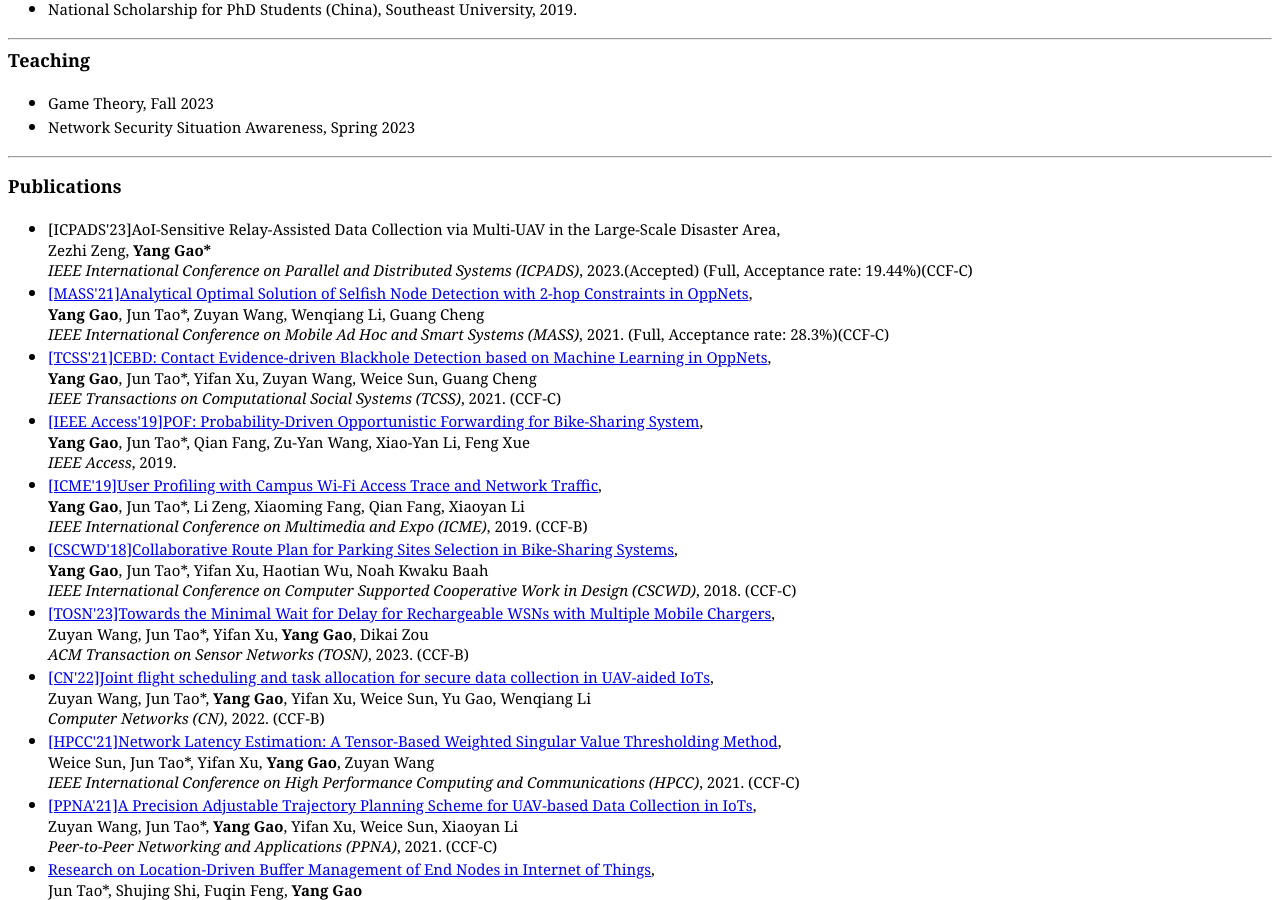
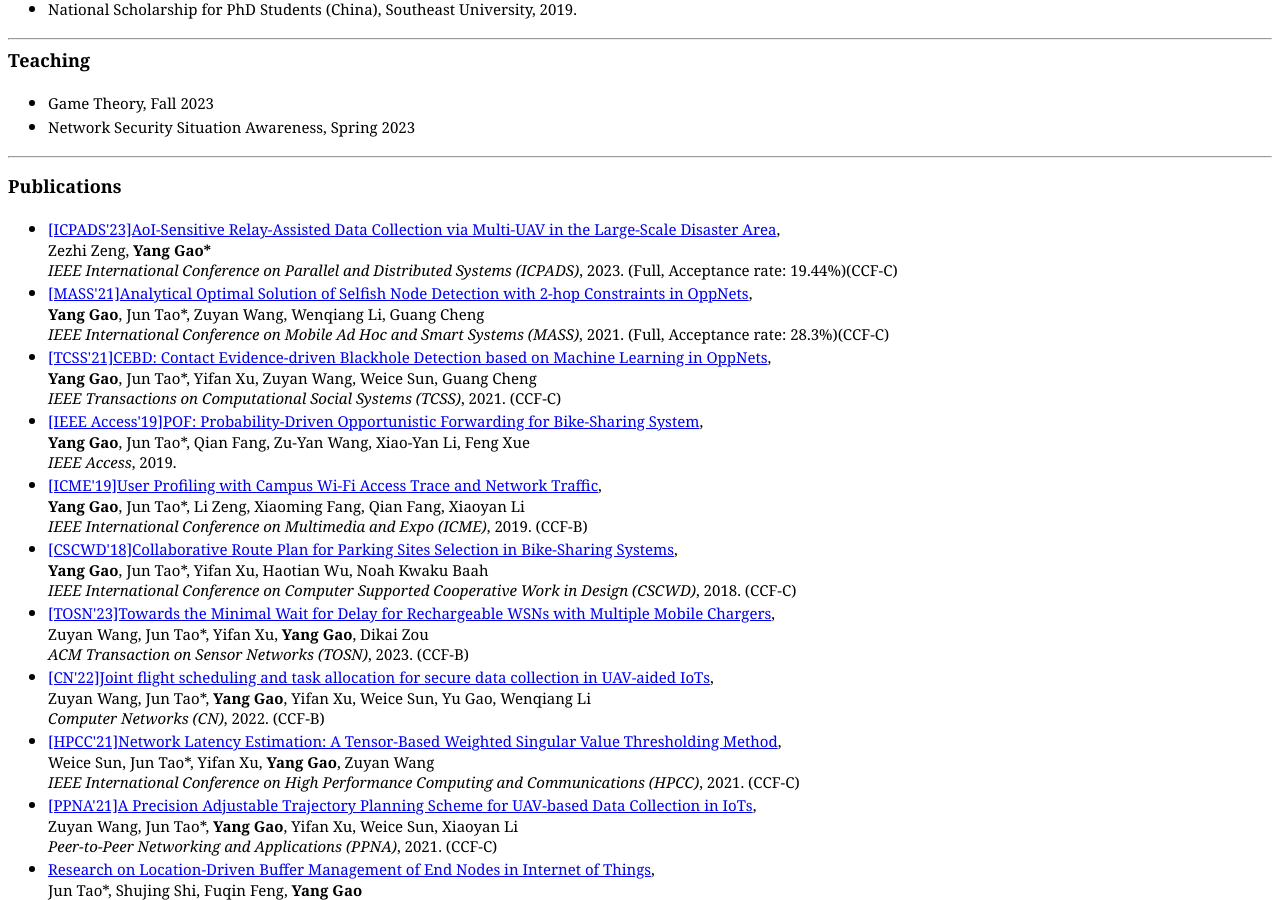
Before and after one commit to gaoyang23nj/gaoyang23nj.github.io, a Jekyll site: the page index.html, which Jekyll copies as it is, in a window 1280 px wide and 900 px high, scrolled down 1104 px. Built offline with Jekyll 4.4.1, drawn with Linux system fonts in a browser that asks for light colours.

Commit message:
Update index.html

```diff
--- a/index.html
+++ b/index.html
@@ -152,10 +152,10 @@
 <p><span style="font-weight: bold; font-size: 18px;">Publications</span></p>
 <ul class="style5">
     <li>
-        <small><a>
+        <small><a href="https://ieeexplore.ieee.org/document/10475922">
 		[ICPADS'23]AoI-Sensitive Relay-Assisted Data Collection via Multi-UAV in the Large-Scale Disaster Area</a>, <br>
         Zezhi Zeng, <strong>Yang Gao*</strong><br>
-        <em>IEEE International Conference on Parallel and Distributed Systems (ICPADS)</em>, 2023.(Accepted)
+        <em>IEEE International Conference on Parallel and Distributed Systems (ICPADS)</em>, 2023.
 		(Full, Acceptance rate: 19.44%)(CCF-C)
         </small>
     </li>
```
